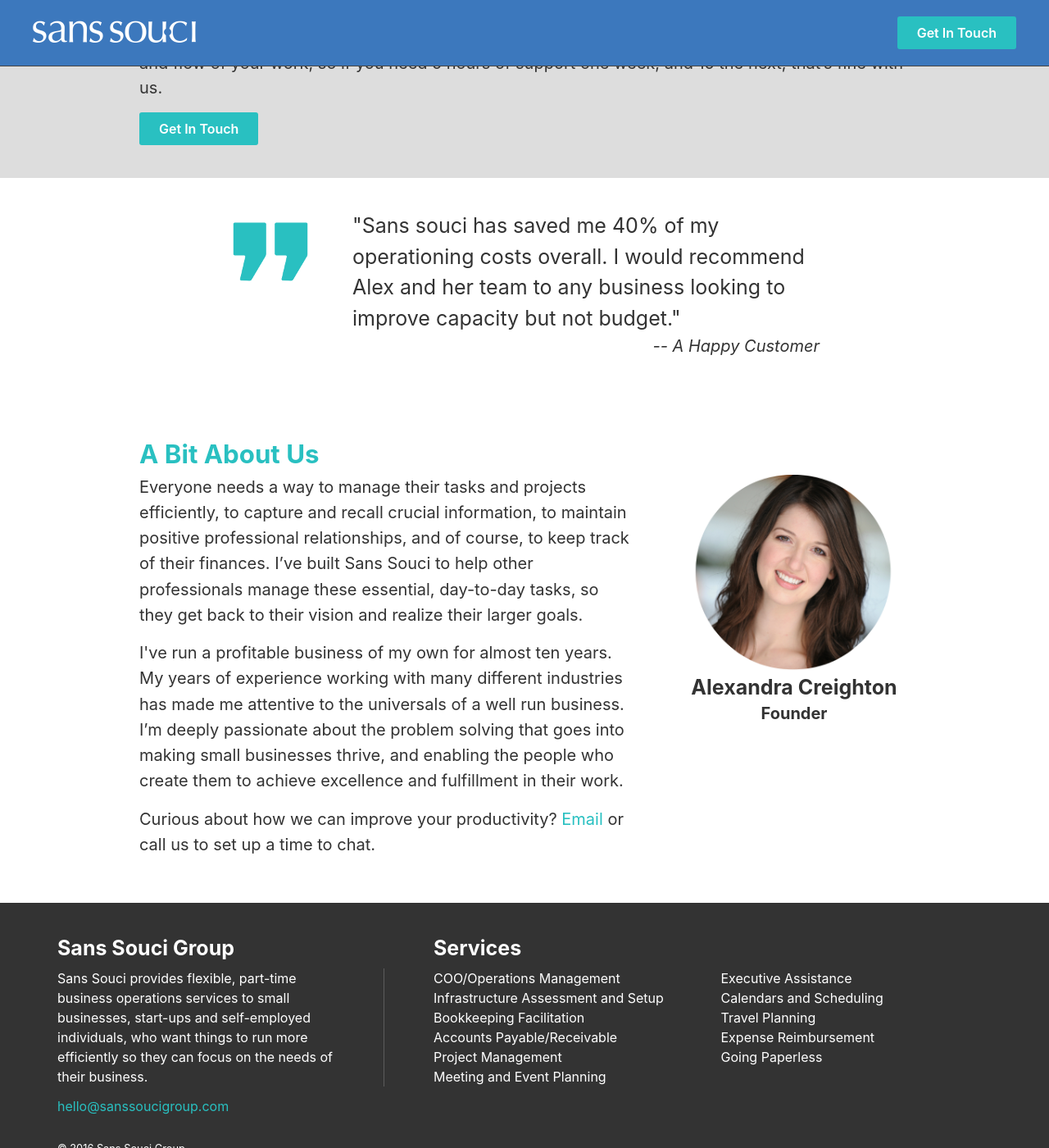
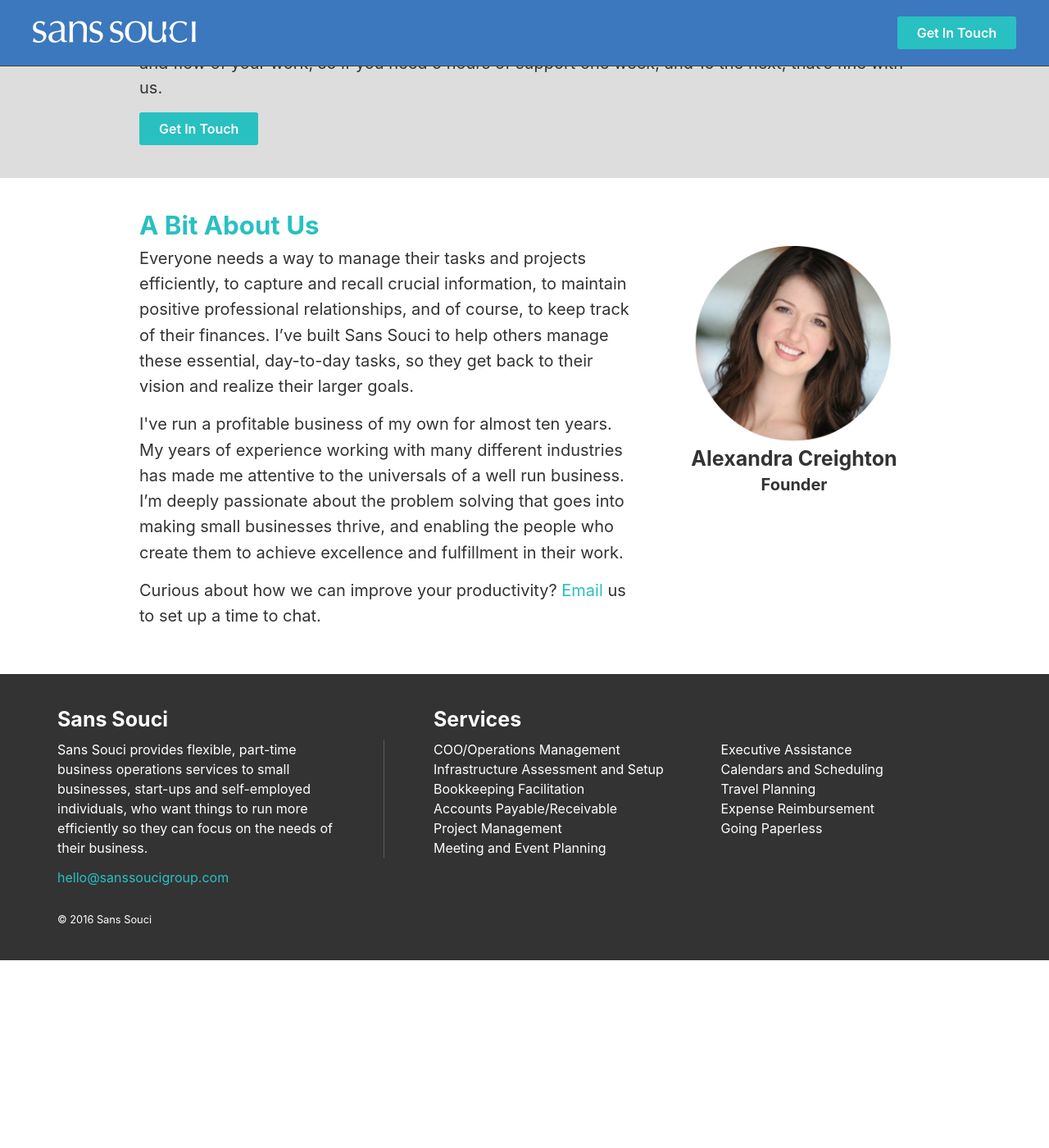
Before and after one commit to anemirovsky/sanssoucigroup, a Jekyll site: the page built from index.html, in a window 1280 px wide and 1400 px high, scrolled down 1330 px. Shown: the whole window at 82% size. Built offline with Jekyll 4.4.1, drawn with Linux system fonts in a browser that asks for light colours; after the commit the page ends 2501 px from its top, so only the background shows below that.

Commit message:
Small text changes/cleanup.

```diff
--- a/_config.yml
+++ b/_config.yml
@@ -6,7 +6,7 @@
 # 'jekyll serve'. If you change this file, please restart the server process.
 
 # Site settings
-title: Sans Souci Group
+title: Sans Souci
 email: hello@sanssoucigroup.com
 description: > # this means to ignore newlines until "baseurl:"
   Sans Souci provides flexible, part-time business operations services to
--- a/_includes/footer.html
+++ b/_includes/footer.html
@@ -25,6 +25,6 @@
         </ul>
       </div>
     </div>
-    <p class="copyright">&copy; 2016 Sans Souci Group</p>
+    <p class="copyright">&copy; 2016 Sans Souci</p>
   </div>
 </footer>
--- a/index.html
+++ b/index.html
@@ -32,12 +32,12 @@
       <a class="call-to-action" href="mailto:{{ site.email }}">Get In Touch</a>
     </div>
   </div>
-  <div class="quote">
+  <!--<div class="quote">
     <img src="/assets/quote.png" />
     <p>"Sans souci has saved me 40% of my operationing costs overall. I would
     recommend Alex and her team to any business looking to improve capacity
     but not budget."<em>-- A Happy Customer</em></p>
-  </div>
+  </div>-->
   <div class="spotlight">
     <h4>A Bit About Us</h4>
     <div class="graphic">
@@ -49,7 +49,7 @@
       <p>Everyone needs a way to manage their tasks and projects efficiently, to
       capture and recall crucial information, to maintain positive
       professional relationships, and of course, to keep track of their
-      finances. I’ve built Sans Souci to help other professionals manage
+      finances. I’ve built Sans Souci to help others manage
       these essential, day-to-day tasks, so they get back to their vision and
       realize their larger goals.</p>
 
@@ -60,7 +60,7 @@
       businesses thrive, and enabling the people who create them to achieve
       excellence and fulfillment in their work.</p>
 
-      <p>Curious about how we can improve your productivity? <a href="mailto:{{ site.email }}">Email</a> or call us to set up a time to chat.</p>
+      <p>Curious about how we can improve your productivity? <a href="mailto:{{ site.email }}">Email</a> us to set up a time to chat.</p>
     </div>
   </div>
 </div>
```
Also changed, not shown: _posts/2016-04-18-welcome-to-jekyll.markdown (deleted, +0 -25 lines), about.md (deleted, +0 -15 lines), _notes.txt (renamed from notes.txt), 5 other files.
